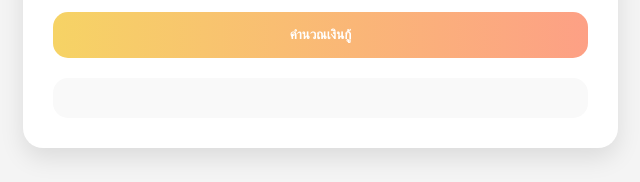
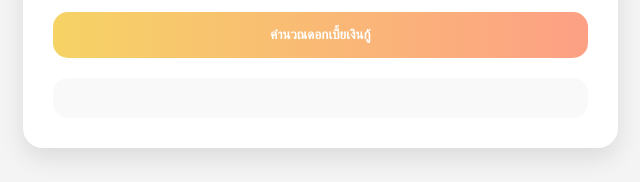
Before and after one commit to Mudang1/calculate, a plain HTML site: page index.html in a window 1280 px wide. Shown: the part 372-554 px from the top of the page, 622-1262 px from the left. Drawn offline with Linux system fonts and the light colour scheme.

Commit message:
Update index.html

```diff
--- a/index.html
+++ b/index.html
@@ -185,7 +185,7 @@
                 <input type="number" id="years" placeholder="กรอกระยะเวลากู้">
             </div>
 
-            <button id="calculateBtn">คำนวณเงินกู้</button>
+            <button id="calculateBtn">คำนวณดอกเบี้ยเงินกู้</button>
 
             <div id="result"></div>
         </div>
```
